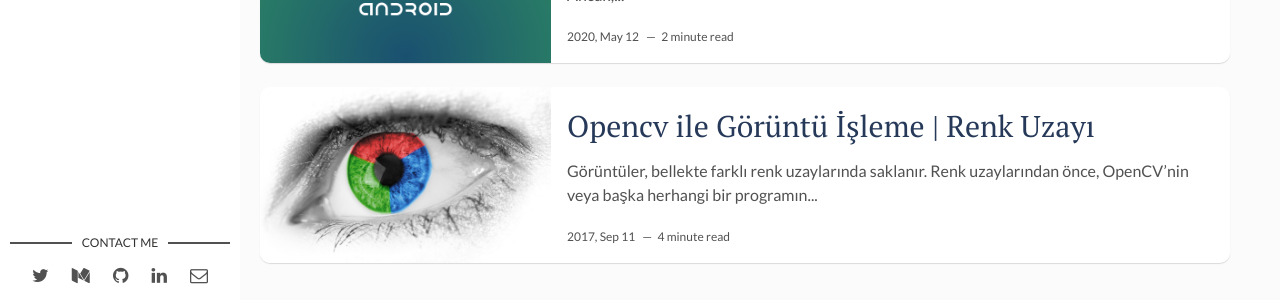
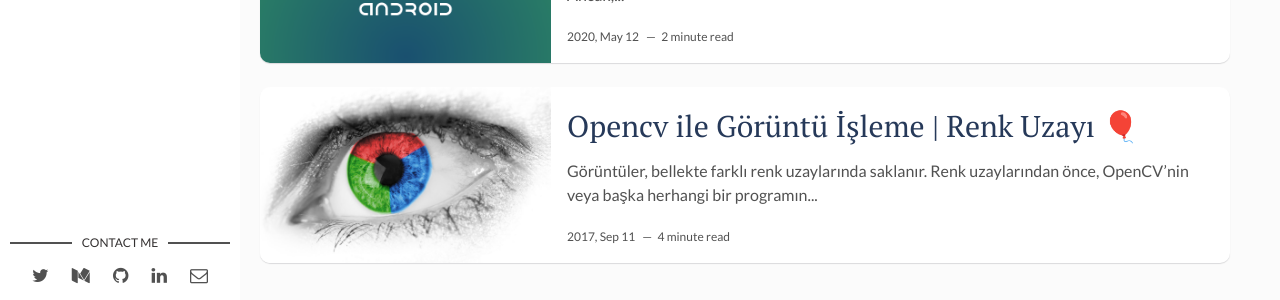
Before and after one commit to gungorhafize/gungorhafize.github.io1, a Jekyll site: the page built from index.html, in a window 1280 px wide and 988 px high. Shown: the part 625-925 px from the top of the window. Built offline with Jekyll 4.4.1, drawn with Linux system fonts in a browser that asks for light colours; the list of posts is cut into pages by our own code.

```diff
--- a/_posts/2017-09-12-10-color-space-in-OpenCv.markdown
+++ b/_posts/2017-09-12-10-color-space-in-OpenCv.markdown
@@ -1,6 +1,6 @@
 ---
 layout: post
-title: Opencv ile Görüntü İşleme | Renk Uzayı
+title: Opencv ile Görüntü İşleme | Renk Uzayı 🎈
 date: 2017-09-12 00:00:00 +0300
 description: You’ll find this post in your `_posts` directory. Go ahead and edit it and re-build the site to see your changes. # Add post description (optional)
 img: red-green-and-blue-eye.jpg # Add image post (optional)
```
